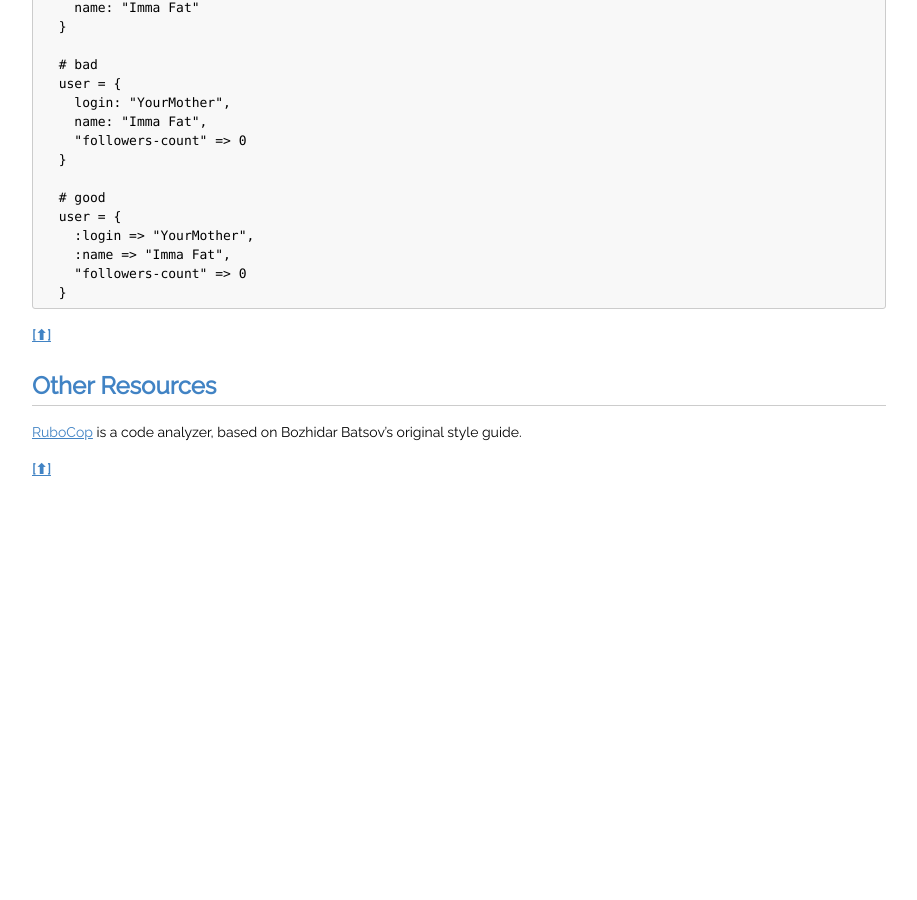
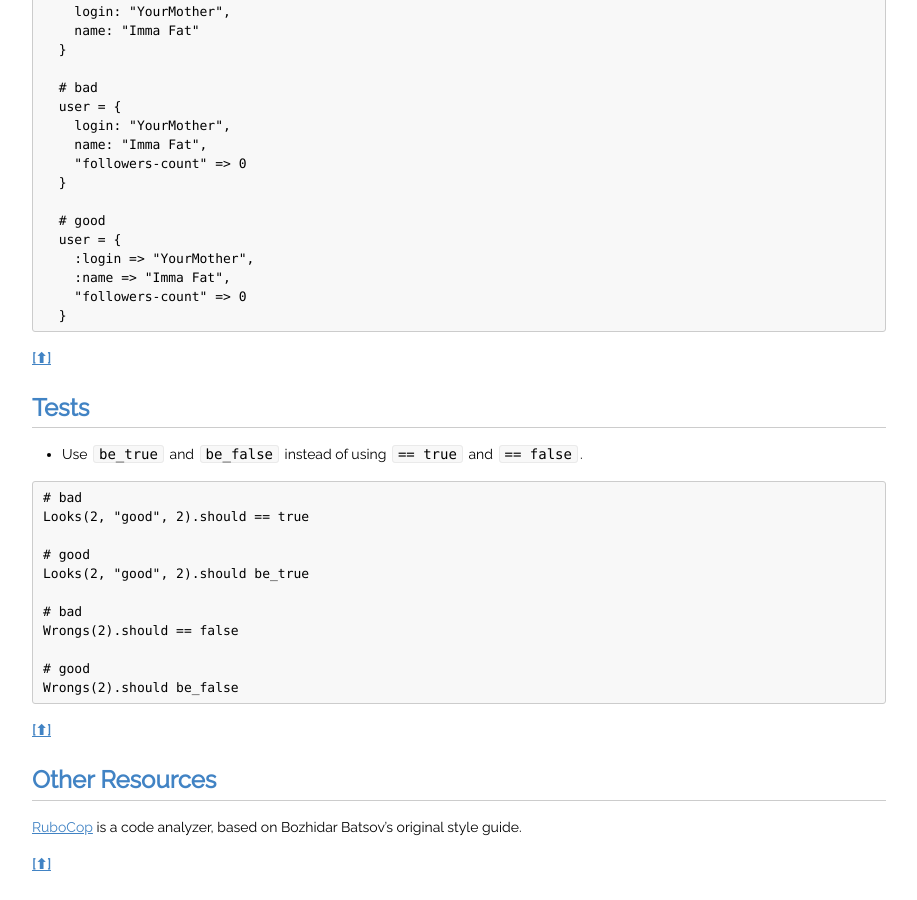
Before and after one commit to kissmetrics/styleguide, a Jekyll site: the page built from _posts/2013-07-02-ruby.md, in a window 1280 px wide and 900 px high, scrolled down 12009 px. Shown: the whole window, without its empty margins (181-1098 px from the left). Built offline with Jekyll 4.4.1, drawn with Linux system fonts in a browser that asks for light colours; nearby versions of some CDN libraries; Markdown is read by kramdown in place of the engine named in the settings; before the commit the page ends 12515 px from its top, so only the background shows below that.

Commit message:
Adding truthy/falsy tests for rspec

````diff
--- a/_posts/2013-07-02-ruby.md
+++ b/_posts/2013-07-02-ruby.md
@@ -20,6 +20,7 @@ Much of this was taken from the [Github Style Guide](https://github.com/stylegui
 * [Regular Expressions](#regular-expressions)
 * [Percent Literals](#percent-literals)
 * [Hashes](#hashes)
+* [Tests](#tests)
 
 ## <a id="coding-style">Coding Style</a>
 
@@ -663,6 +664,26 @@ Use hashrocket syntax for Hash literals instead of the JSON style introduced in
 
 **[[⬆]](#TOC)**
 
+## <a id="tests">Tests</a>
+
+* Use `be_true` and `be_false` instead of using `== true` and `== false`.
+
+```
+# bad
+Looks(2, "good", 2).should == true
+
+# good
+Looks(2, "good", 2).should be_true
+
+# bad
+Wrongs(2).should == false
+
+# good
+Wrongs(2).should be_false
+```
+
+**[[⬆]](#TOC)**
+
 ## <a id="other-resources">Other Resources</a>
 
 [RuboCop](https://github.com/bbatsov/rubocop) is a code analyzer,
````
